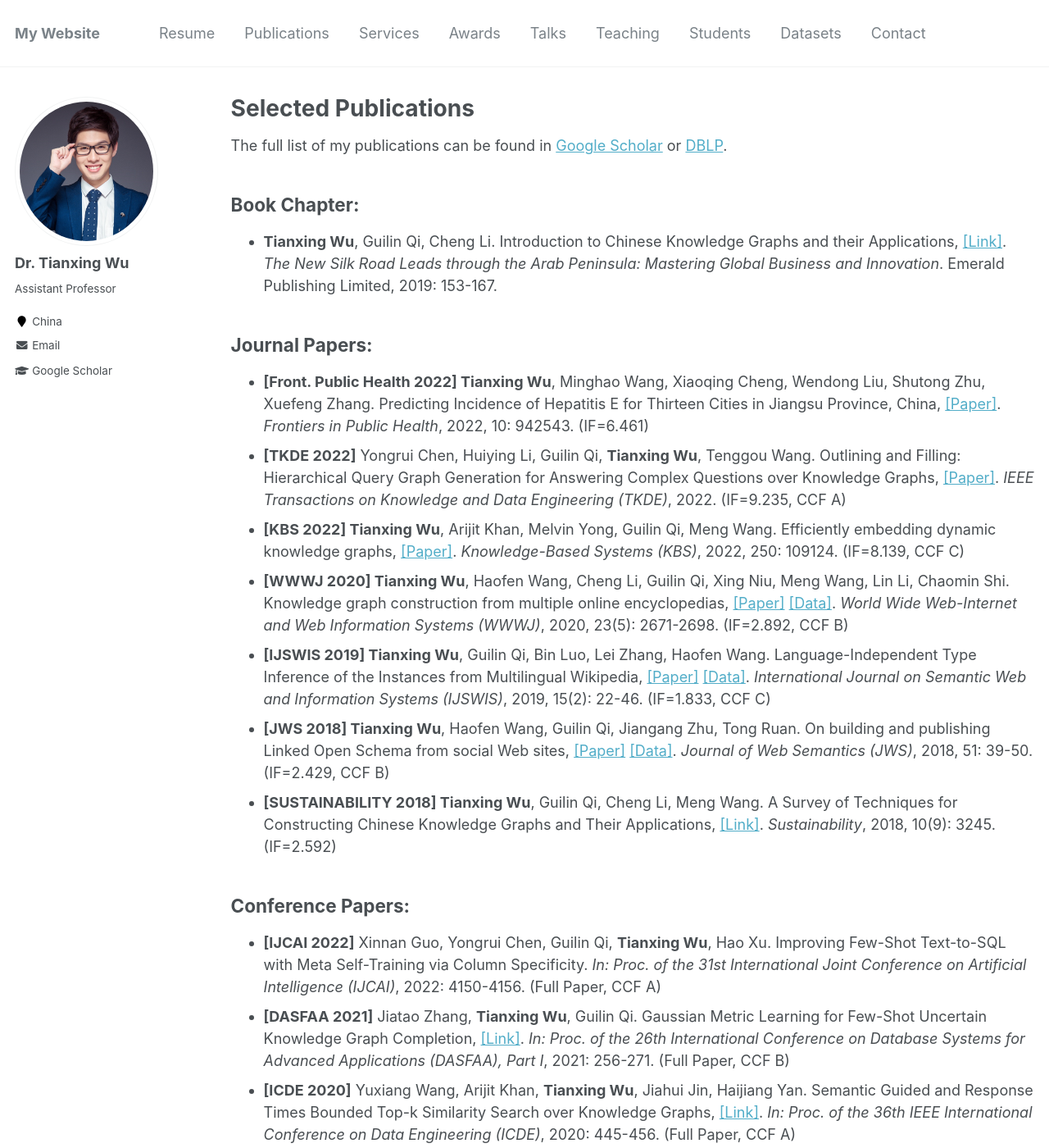
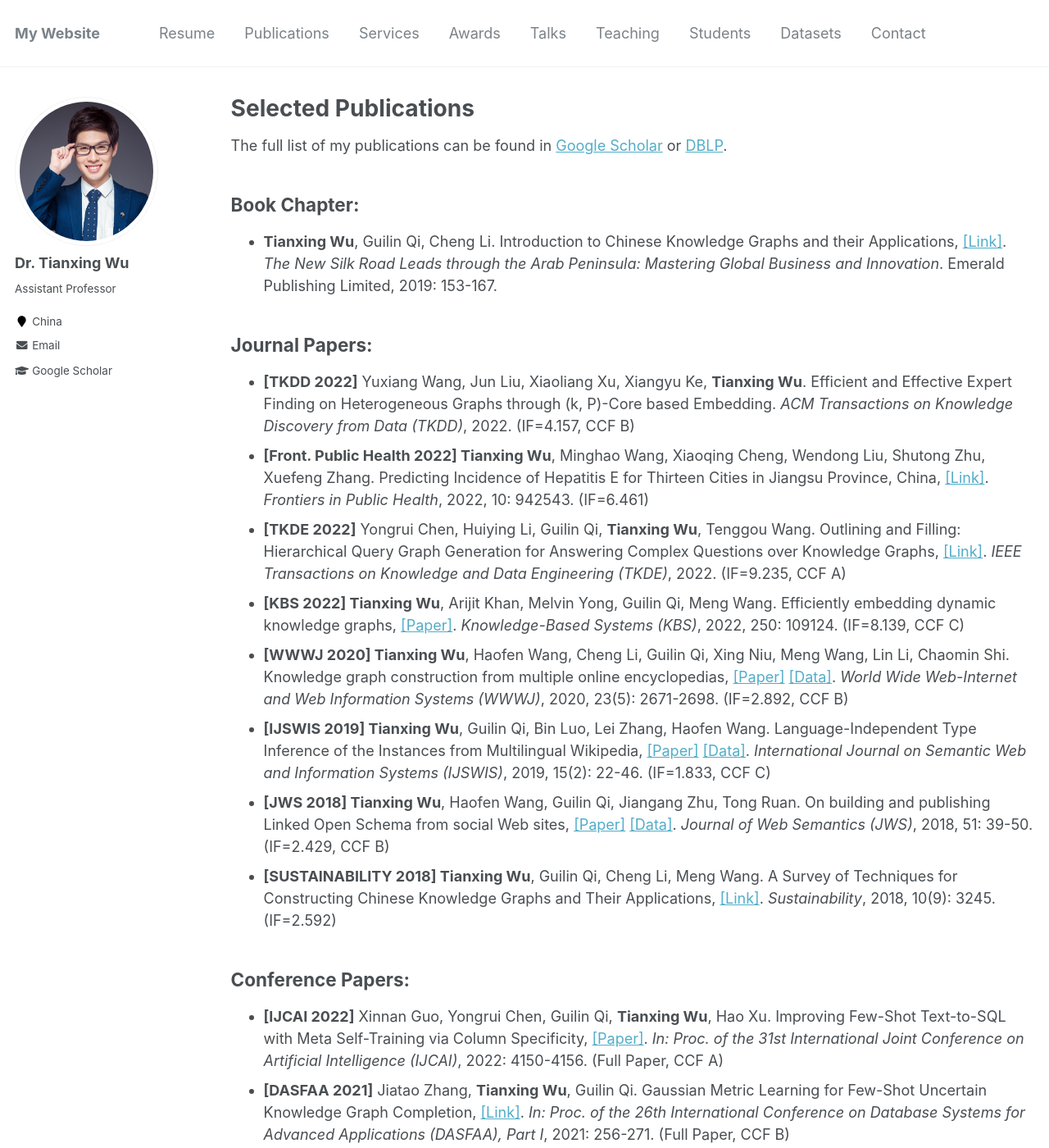
Before and after one commit to tianxing-wu/tianxing-wu.github.io, a Jekyll site: the page built from _pages/selected_publications.md, in a window 1280 px wide and 1400 px high. Shown: the whole window at 82% size. Built offline with Jekyll 4.4.1, drawn with Linux system fonts in a browser that asks for light colours.

Commit message:
INFO UPDATE

```diff
--- a/_pages/selected_publications.md
+++ b/_pages/selected_publications.md
@@ -9,8 +9,9 @@ The full list of my publications can be found in [Google Scholar](https://schola
 * **Tianxing Wu**, Guilin Qi, Cheng Li. Introduction to Chinese Knowledge Graphs and their Applications, [[Link]](https://www.emerald.com/insight/content/doi/10.1108/978-1-78756-679-820191010/full/html). <i>The New Silk Road Leads through the Arab Peninsula: Mastering Global Business and Innovation</i>. Emerald Publishing Limited, 2019: 153-167.
 
 ## Journal Papers:
-* **[Front. Public Health 2022] Tianxing Wu**, Minghao Wang, Xiaoqing Cheng, Wendong Liu, Shutong Zhu, Xuefeng Zhang. Predicting Incidence of Hepatitis E for Thirteen Cities in Jiangsu Province, China, [[Paper]](https://www.frontiersin.org/articles/10.3389/fpubh.2022.942543/full). <i>Frontiers in Public Health</i>, 2022, 10: 942543. (IF=6.461)
-* **[TKDE 2022]** Yongrui Chen, Huiying Li, Guilin Qi, **Tianxing Wu**, Tenggou Wang. Outlining and Filling: Hierarchical Query Graph Generation for Answering Complex Questions over Knowledge Graphs, [[Paper]](https://arxiv.org/abs/2111.00732). <i>IEEE Transactions on Knowledge and Data Engineering (TKDE)</i>, 2022. (IF=9.235, CCF A)
+* **[TKDD 2022]** Yuxiang Wang, Jun Liu, Xiaoliang Xu, Xiangyu Ke, **Tianxing Wu**. Efficient and Effective Expert Finding on Heterogeneous Graphs through (k, P)-Core based Embedding. <i>ACM Transactions on Knowledge Discovery from Data (TKDD)</i>, 2022. (IF=4.157, CCF B)
+* **[Front. Public Health 2022] Tianxing Wu**, Minghao Wang, Xiaoqing Cheng, Wendong Liu, Shutong Zhu, Xuefeng Zhang. Predicting Incidence of Hepatitis E for Thirteen Cities in Jiangsu Province, China, [[Link]](https://www.frontiersin.org/articles/10.3389/fpubh.2022.942543/full). <i>Frontiers in Public Health</i>, 2022, 10: 942543. (IF=6.461)
+* **[TKDE 2022]** Yongrui Chen, Huiying Li, Guilin Qi, **Tianxing Wu**, Tenggou Wang. Outlining and Filling: Hierarchical Query Graph Generation for Answering Complex Questions over Knowledge Graphs, [[Link]](https://arxiv.org/abs/2111.00732). <i>IEEE Transactions on Knowledge and Data Engineering (TKDE)</i>, 2022. (IF=9.235, CCF A)
 * **[KBS 2022] Tianxing Wu**, Arijit Khan, Melvin Yong, Guilin Qi, Meng Wang. Efficiently embedding dynamic knowledge graphs, [[Paper]](https://arxiv.org/pdf/1910.06708.pdf). <i>Knowledge-Based Systems (KBS)</i>, 2022, 250: 109124. (IF=8.139, CCF C)
 * **[WWWJ 2020] Tianxing Wu**, Haofen Wang, Cheng Li, Guilin Qi, Xing Niu, Meng Wang, Lin Li, Chaomin Shi. Knowledge graph construction from multiple online encyclopedias, [[Paper]](https://tianxing-wu.github.io/files/paper/WWWJ2020.pdf) [[Data]](http://openkg.cn/dataset/zhishi-me-dump). <i>World Wide Web-Internet and Web Information Systems (WWWJ)</i>, 2020, 23(5): 2671-2698. (IF=2.892, CCF B)
 * **[IJSWIS 2019] Tianxing Wu**, Guilin Qi, Bin Luo, Lei Zhang, Haofen Wang. Language-Independent Type Inference of the Instances from Multilingual Wikipedia, [[Paper]](https://tianxing-wu.github.io/files/paper/IJSWIS2019.pdf) [[Data]](http://openkg.cn/dataset/multype). <i>International Journal on Semantic Web and Information Systems (IJSWIS)</i>, 2019, 15(2): 22-46. (IF=1.833, CCF C)
```
Also changed, not shown: other parts of _pages/selected_publications.md (+1 -1 lines), _pages/about.md (+1 -1 lines).
